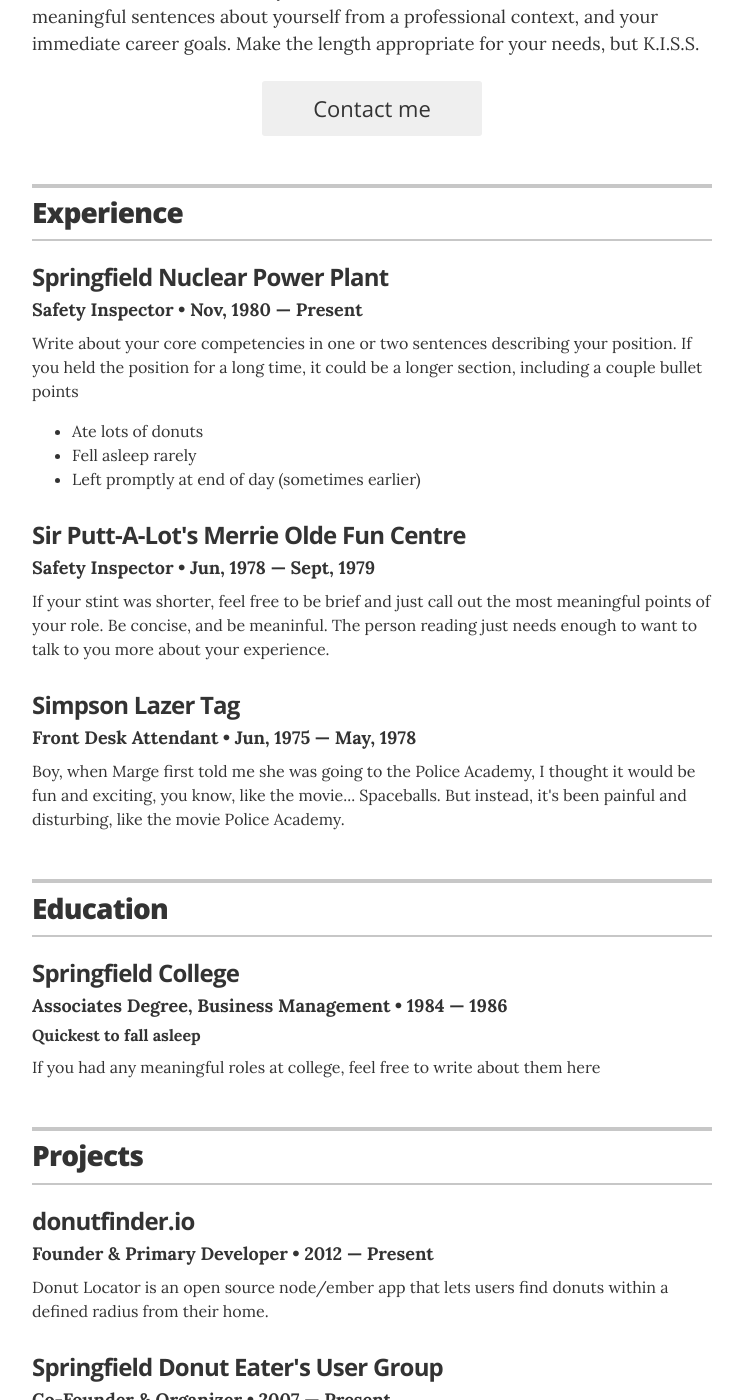
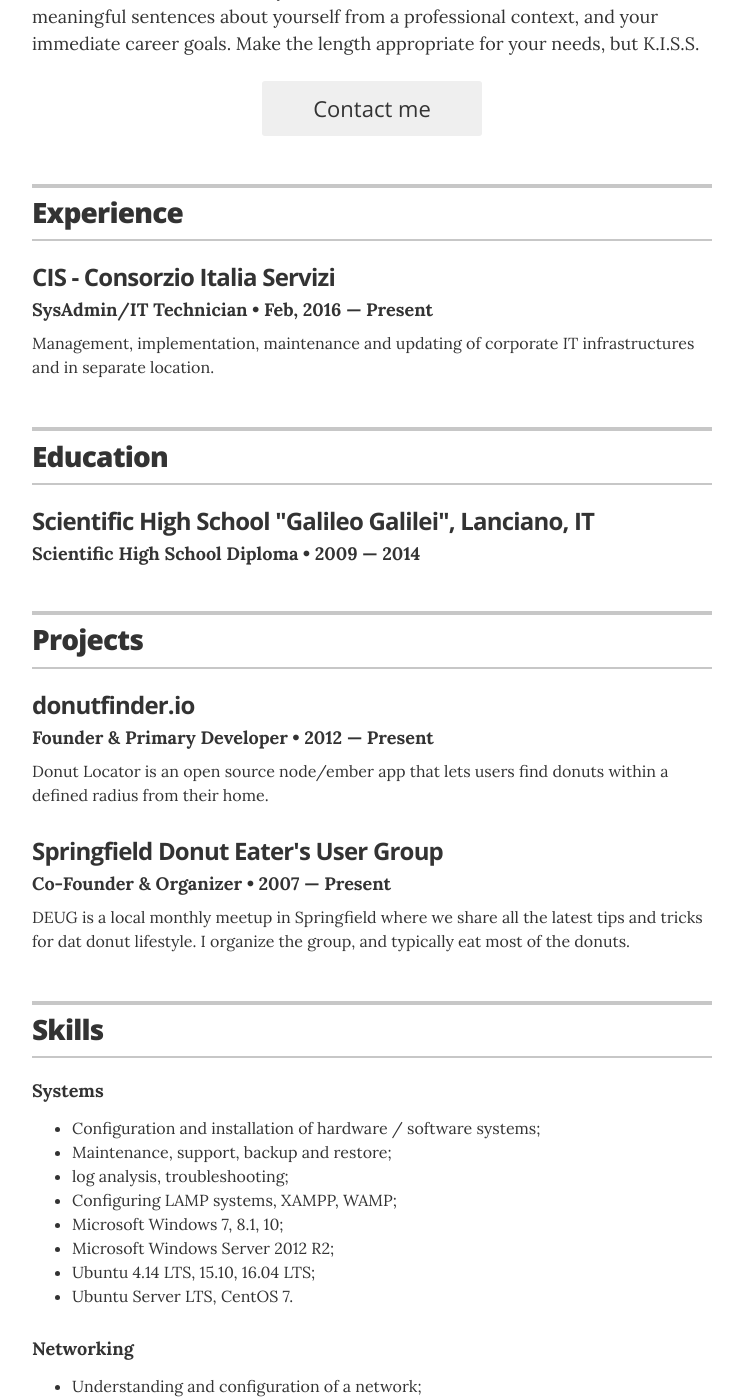
Before and after one commit to jglovier/resume-template, a Jekyll site: the page built from index.html, in a window 1280 px wide and 1400 px high, scrolled down 310 px. Shown: the whole window, without its empty margins (268-1011 px from the left). Built offline with Jekyll 4.4.1, drawn with Linux system fonts in a browser that asks for light colours; some of the changed text lies outside the part shown.

Commit message:
Initial commit. Edit education, experience, skills

```diff
--- a/_data/education.yml
+++ b/_data/education.yml
@@ -1,6 +1,4 @@
 # Degree
-- degree: Associates Degree, Business Management
-  uni: Springfield College
-  year: 1984 &mdash; 1986
-  awards: Quickest to fall asleep
-  summary: If you had any meaningful roles at college, feel free to write about them here
+- degree: Scientific High School Diploma
+  uni: Scientific High School "Galileo Galilei", Lanciano, IT
+  year: 2009 &mdash; 2014
--- a/_data/experience.yml
+++ b/_data/experience.yml
@@ -1,19 +1,6 @@
 # Jobs
-# Springfield Nuclear Power Plant
-- company: Springfield Nuclear Power Plant
-  position: Safety Inspector
-  duration: Nov, 1980 &mdash; Present
-  summary: Write about your core competencies in one or two sentences describing your position. If you held the position for a long time, it could be a longer section, including a couple bullet points	<ul class="resume-item-list"><li>Ate lots of donuts</li><li>Fell asleep rarely</li><li>Left promptly at end of day (sometimes earlier)</li></ul>
-
-# Windmill Crank Operator
-- company: Sir Putt-A-Lot's Merrie Olde Fun Centre
-  position: Safety Inspector
-  duration:  Jun, 1978 &mdash; Sept, 1979
-  summary: If your stint was shorter, feel free to be brief and just call out the most meaningful points of your role. Be concise, and be meaninful. The person reading just needs enough to want to talk to you more about your experience.
-
-
-# Front Desk Attendant
-- company: Simpson Lazer Tag
-  position: Front Desk Attendant
-  duration:   Jun, 1975  &mdash; May, 1978
-  summary: Boy, when Marge first told me she was going to the Police Academy, I thought it would be fun and exciting, you know, like the movie... Spaceballs. But instead, it's been painful and disturbing, like the movie Police Academy.
+# SysAdmin/IT Technician
+- company: CIS - Consorzio Italia Servizi
+  position: SysAdmin/IT Technician
+  duration: Feb, 2016 &mdash; Present
+  summary: Management, implementation, maintenance and updating of corporate IT infrastructures and in separate location.
--- a/_data/skills.yml
+++ b/_data/skills.yml
@@ -1,12 +1,53 @@
 # Skills
-# Donut design
-- skill: Donut design
-  description: Sprinkle art, icing design, eclair management, taste testing, donut/coffee pairing research
+- skill: Systems
+  description: <ul class="resume-item-list">
+    <li>Configuration and installation of hardware / software systems;</li>
+    <li>Maintenance, support, backup and restore;</li>
+    <li>log analysis, troubleshooting;</li>
+    <li>Configuring LAMP systems, XAMPP, WAMP;</li>
+    <li>Microsoft Windows 7, 8.1, 10;</li>
+    <li>Microsoft Windows Server 2012 R2;</li>
+    <li>Ubuntu 4.14 LTS, 15.10, 16.04 LTS;</li>
+    <li>Ubuntu Server LTS, CentOS 7.</li>
+    </ul>
 
-# Craft beer brewing
-- skill: Craft beer brewing
-  description: Hops inspection, brew testing, distribution management, bottle label design, festival and event management
+- skill: Networking
+  description: <ul class="resume-item-list">
+    <li>Understanding and configuration of a network;</li>
+    <li>Knowledge, configuration and maintenance of the hardware components of a network;</li>
+    <li>Configuration and administration of Fortinet (FortiGate, FortiClient);</li>
+    <li>Set up and manage VPN systems (SSL).</li>
 
-# Family leadership
-- skill: Family leadership
-  description: Bread winning, conflict resolution, couch inspection, TV longevity testing
+- skill: Virtualization
+  description: <ul class="resume-item-list">
+    <li>Design, implementation and maintenance of vSphere-ESXi 6.0 server infrastructure;</li>
+    <li>Configuration and deployment of virtual machines;</li>
+    <li>Backup and creating snapshots, restore the same;</li>
+    <li>Using vCenter, VMware Workstation 12 Pro, VMware Player, Oracle VirtualBox.</li>
+
+- skill: Programming
+  description: <ul class="resume-item-list">
+    <li>HTML/CSS;</li>
+    <li>JavaScript, TypeScript;</li>
+    <li>jQuery;</li>
+    <li>Bootstrap;</li>
+    <li>PHP;</li>
+    <li>Wordpress;</li>
+    <li>Basic knowledge of C#, C++;</li>
+    <li>Basic knowledge of bash scripting.</li>
+
+- skill: Databases
+  description: <ul class="resume-item-list">
+    <li>MySQL;</li>
+    <li>SQL Server 2012/2014.</li>
+
+- skill: Cloud Computing
+  description: <ul class="resume-item-list">
+    <li>Microsoft Azure platform.</li>
+
+- skill: Other
+  description: <ul class="resume-item-list">
+    <li>Expertise in the use of Git and SVN version control systems;</li>
+    <li>Excellent skills in the use of remote support software LogMeIn, TeamViewer, AnyDesk;</li>
+    <li>Basic knowledge of Photoshop and GIMP software;</li>
+    <li>Basic knowledge of Unity graphics engine Unreal Engine 5.5 and 4.13.</li>
```
Also changed, not shown: _data/interests.yml (+4 -3 lines), 1 other file.
